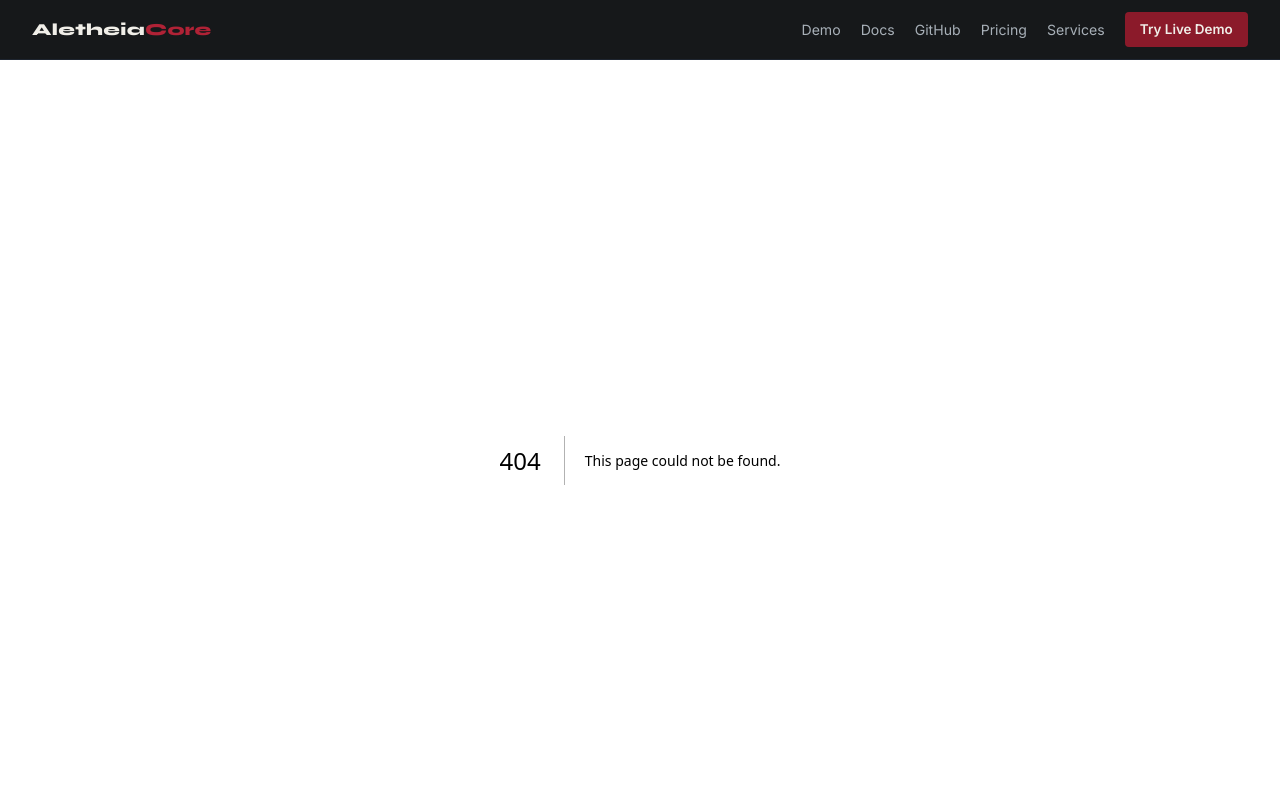
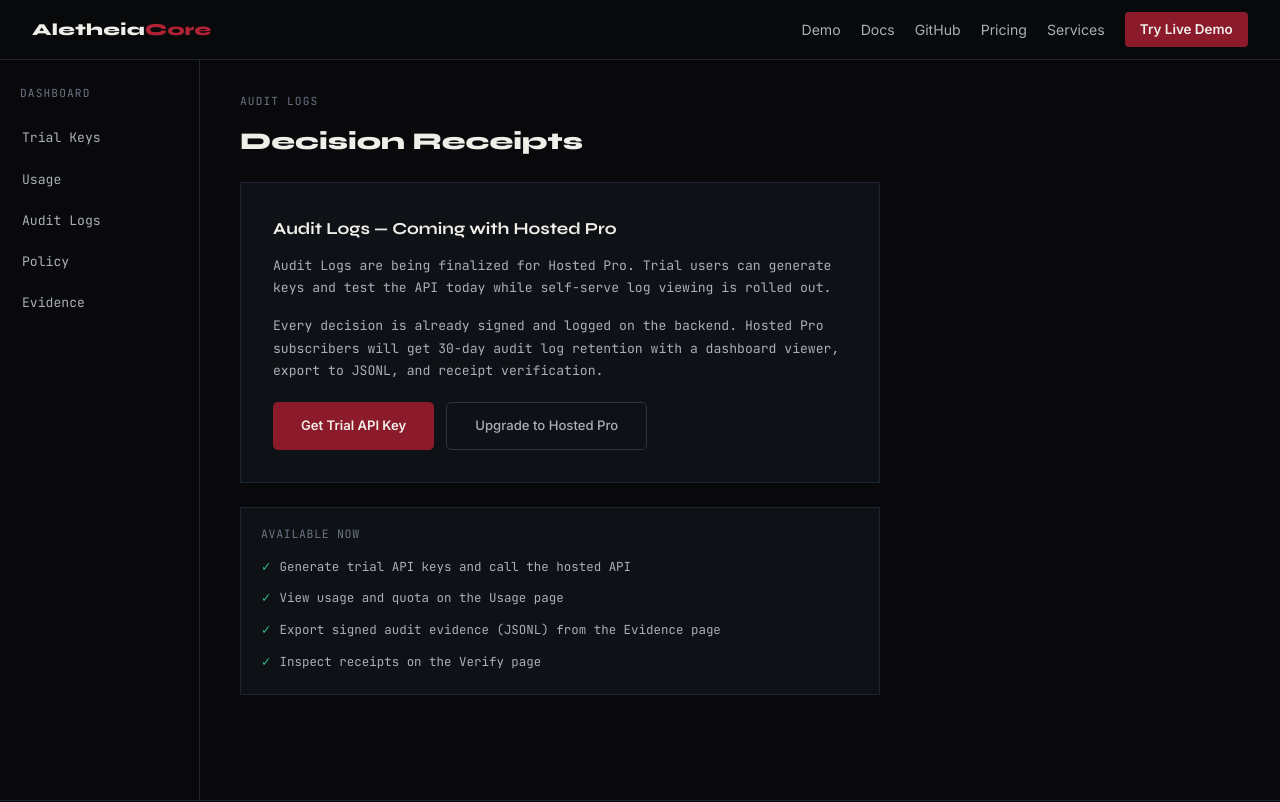
Before and after one commit to holeyfield33-art/aletheia-core, a Next.js app: page /dashboard/logs in a window 1280 px wide. Before the commit this address had no page. Shown: the top 802 px of the page. Built offline with nearby package versions, Linux system fonts and the light colour scheme.

Commit message:
fix: add dashboard logs page (was blocked by gitignore logs/ rule)
The 'logs/' gitignore entry was catching app/dashboard/logs/.
Changed to '/logs/' to only ignore root-level logs directory.

```diff
--- /dev/null
+++ b/app/dashboard/logs/page.tsx
@@ -0,0 +1,157 @@
+"use client";
+
+/* ------------------------------------------------------------------ */
+/* Audit Logs — Placeholder for trial users                           */
+/* Audit log storage exists on the backend (core/audit.py writes      */
+/* structured JSON lines). Dashboard log viewing is being finalized   */
+/* for Hosted Pro. This page replaces the former mock-data display.   */
+/* ------------------------------------------------------------------ */
+
+import { CTAS } from "@/lib/site-config";
+
+export default function LogsPage() {
+  return (
+    <div>
+      <div
+        style={{
+          fontFamily: "var(--font-mono)",
+          fontSize: "0.7rem",
+          color: "var(--muted)",
+          letterSpacing: "0.1em",
+          textTransform: "uppercase",
+          marginBottom: "0.75rem",
+        }}
+      >
+        Audit Logs
+      </div>
+      <h1
+        style={{
+          fontFamily: "var(--font-head)",
+          fontSize: "1.5rem",
+          fontWeight: 800,
+          color: "var(--white)",
+          marginBottom: "1.25rem",
+        }}
+      >
+        Decision Receipts
+      </h1>
+
+      {/* Placeholder notice */}
+      <div
+        style={{
+          background: "var(--surface)",
+          border: "1px solid var(--border)",
+          padding: "2rem",
+          maxWidth: "640px",
+          marginBottom: "1.5rem",
+        }}
+      >
+        <div
+          style={{
+            fontFamily: "var(--font-head)",
+            fontSize: "1.05rem",
+            fontWeight: 700,
+            color: "var(--white)",
+            marginBottom: "0.75rem",
+          }}
+        >
+          Audit Logs — Coming with Hosted Pro
+        </div>
+        <p
+          style={{
+            fontFamily: "var(--font-mono)",
+            fontSize: "0.82rem",
+            color: "var(--silver)",
+            lineHeight: 1.7,
+            marginBottom: "1rem",
+          }}
+        >
+          Audit Logs are being finalized for Hosted Pro. Trial users can
+          generate keys and test the API today while self-serve log viewing
+          is rolled out.
+        </p>
+        <p
+          style={{
+            fontFamily: "var(--font-mono)",
+            fontSize: "0.82rem",
+            color: "var(--silver)",
+            lineHeight: 1.7,
+            marginBottom: "1.25rem",
+          }}
+        >
+          Every decision is already signed and logged on the backend. Hosted Pro
+          subscribers will get 30-day audit log retention with a dashboard viewer,
+          export to JSONL, and receipt verification.
+        </p>
+        <div style={{ display: "flex", gap: "0.75rem", flexWrap: "wrap" }}>
+          <a
+            href="/dashboard/keys"
+            className="btn-primary"
+            style={{ textAlign: "center", fontSize: "0.82rem" }}
+          >
+            Get Trial API Key
+          </a>
+          <a
+            href={CTAS.upgrade.href}
+            className="btn-secondary"
+            style={{ textAlign: "center", fontSize: "0.82rem" }}
+          >
+            Upgrade to Hosted Pro
+          </a>
+        </div>
+      </div>
+
+      {/* What's available now */}
+      <div
+        style={{
+          padding: "1rem 1.25rem",
+          background: "var(--surface)",
+          border: "1px solid var(--border)",
+          maxWidth: "640px",
+        }}
+      >
+        <div
+          style={{
+            fontFamily: "var(--font-mono)",
+            fontSize: "0.72rem",
+            color: "var(--muted)",
+            textTransform: "uppercase",
+            letterSpacing: "0.06em",
+            marginBottom: "0.5rem",
+          }}
+        >
+          Available now
+        </div>
+        <ul
+          style={{
+            listStyle: "none",
+            padding: 0,
+            margin: 0,
+          }}
+        >
+          {[
+            "Generate trial API keys and call the hosted API",
+            "View usage and quota on the Usage page",
+            "Export signed audit evidence (JSONL) from the Evidence page",
+            "Inspect receipts on the Verify page",
+          ].map((item) => (
+            <li
+              key={item}
+              style={{
+                display: "flex",
+                gap: "0.5rem",
+                padding: "0.35rem 0",
+                fontFamily: "var(--font-mono)",
+                fontSize: "0.78rem",
+                color: "var(--silver)",
+              }}
+            >
+              <span style={{ color: "var(--green)", flexShrink: 0 }}>✓</span>
+              {item}
+            </li>
+          ))}
+        </ul>
+      </div>
+    </div>
+  );
+}
```
Also changed, not shown: 1 other file (tests, documents, lock files or other folders).
